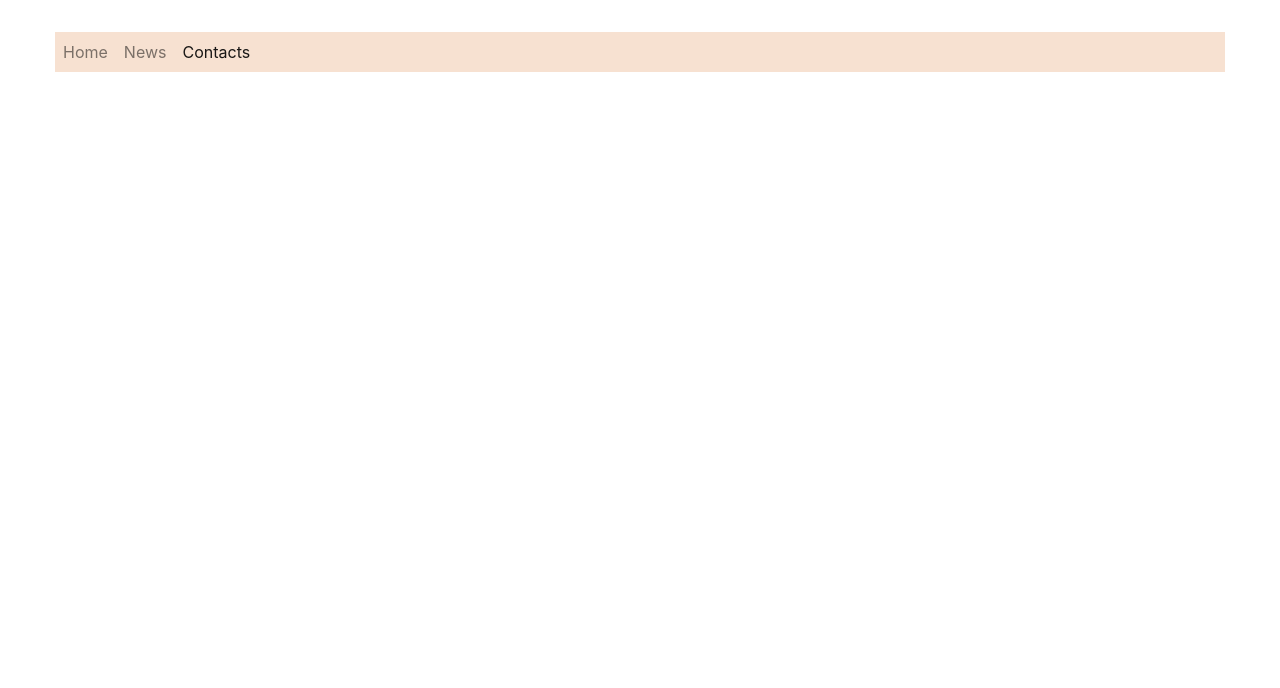
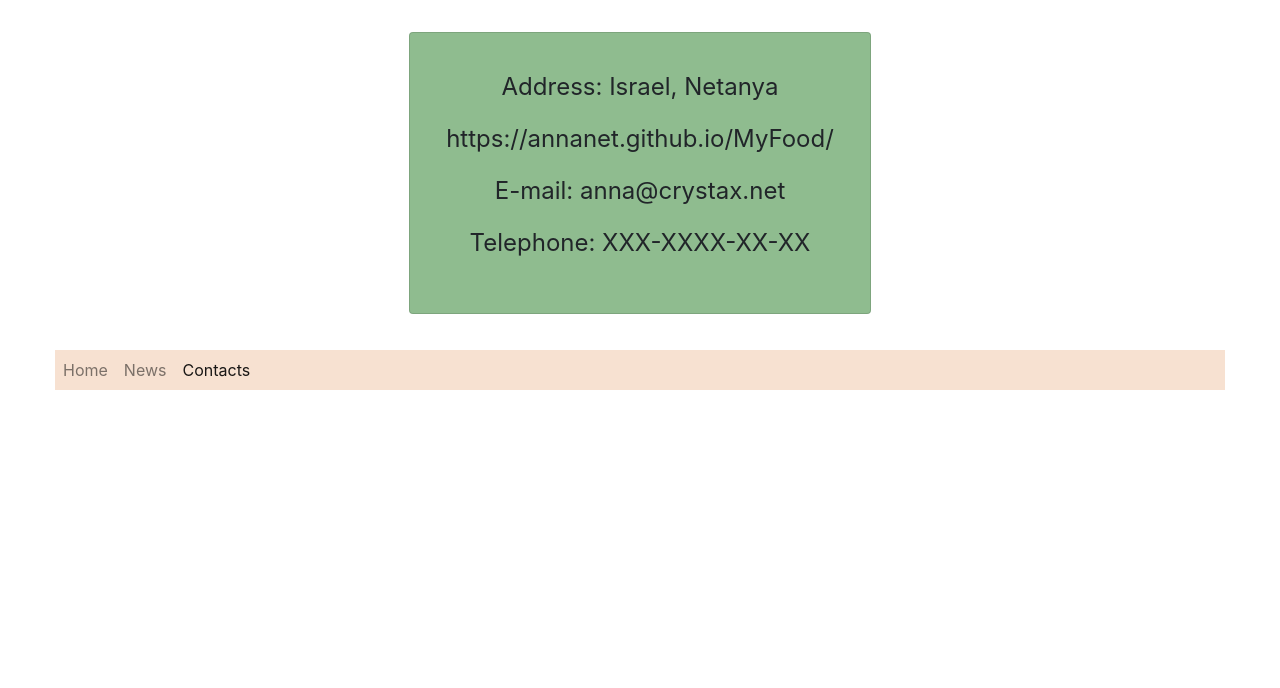
Before and after one commit to AnnaNet/MyFood, a website built with webpack: page contacts.html in a window 1280 px wide. Shown: the part 112-800 px from the top of the page. Built offline with nearby package versions, Linux system fonts and the light colour scheme.

Commit message:
feat: add page contacts, add links on it

```diff
--- a/contacts.html
+++ b/contacts.html
@@ -14,7 +14,7 @@
 
         <div class="col-5 header">
           <header>
-            <h1>The Photos</h1>
+            <h1>Contacts</h1>
           </header>
         </div>
 
@@ -52,6 +52,12 @@
 
     <div class="container paper">
       <div class="row">
+        <div class="card contacts">
+          <p>Address: Israel, Netanya</p>
+          <p>https://annanet.github.io/MyFood/</p>
+          <p>E-mail: anna@crystax.net</p>
+          <p>Telephone: XXX-XXXX-XX-XX</p>
+        </div>
       </div>
     </div>
 
--- a/src/scss/_custom.scss
+++ b/src/scss/_custom.scss
@@ -4,3 +4,4 @@
 @import 'header.scss';
 @import 'top_nav.scss';
 @import 'foot.scss';
+@import 'contacts.scss';
--- /dev/null
+++ b/src/scss/contacts.scss
@@ -0,0 +1,8 @@
+.contacts {
+  padding: 1.5em;
+  align-items: center;
+  margin: auto;
+  font-size: 1.5em;
+  background-color: darkseagreen !important;
+  margin-bottom: 1.5em;
+}
```
Also changed, not shown: menu.html (+1 -1 lines), news.html (+1 -1 lines).
